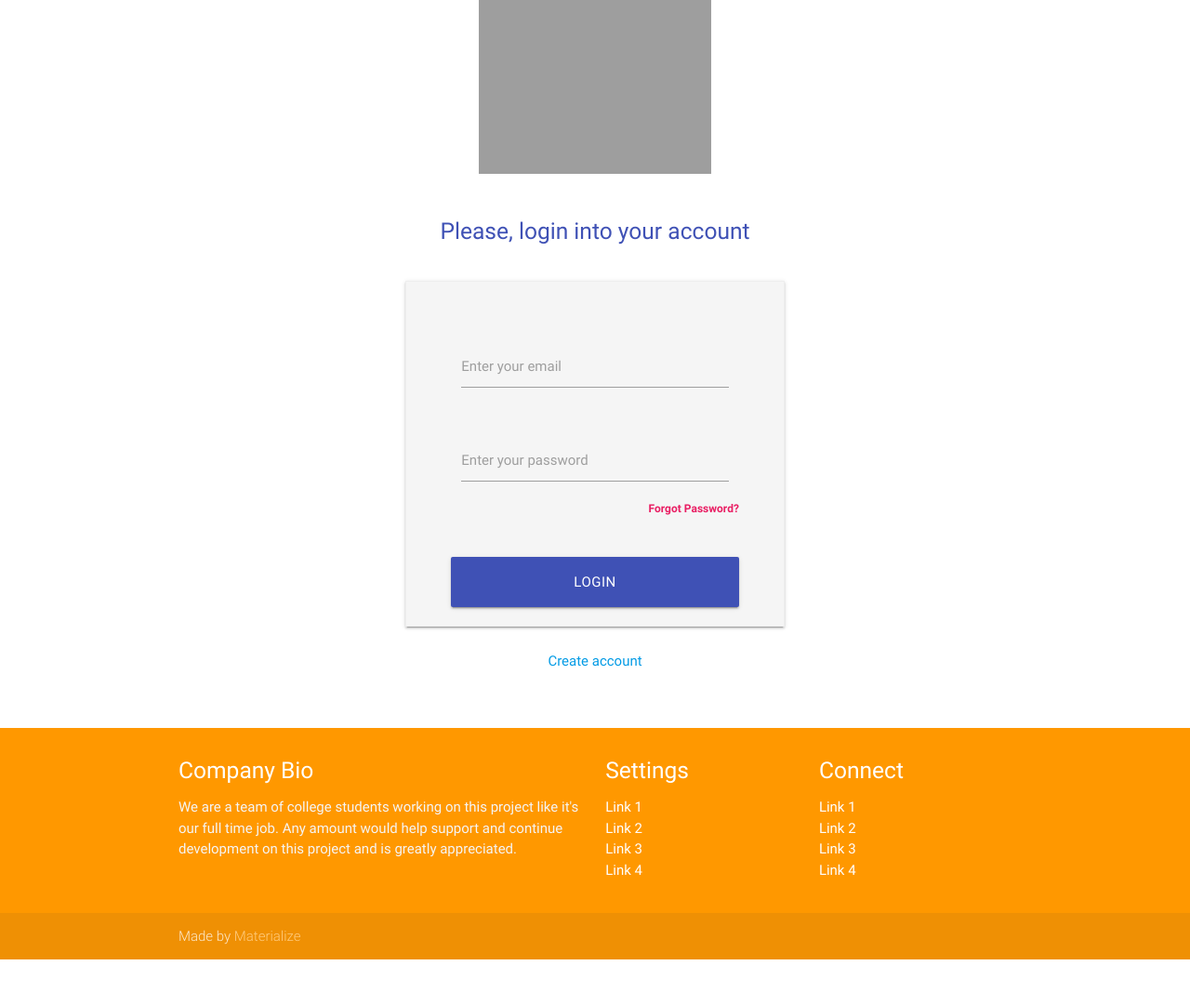
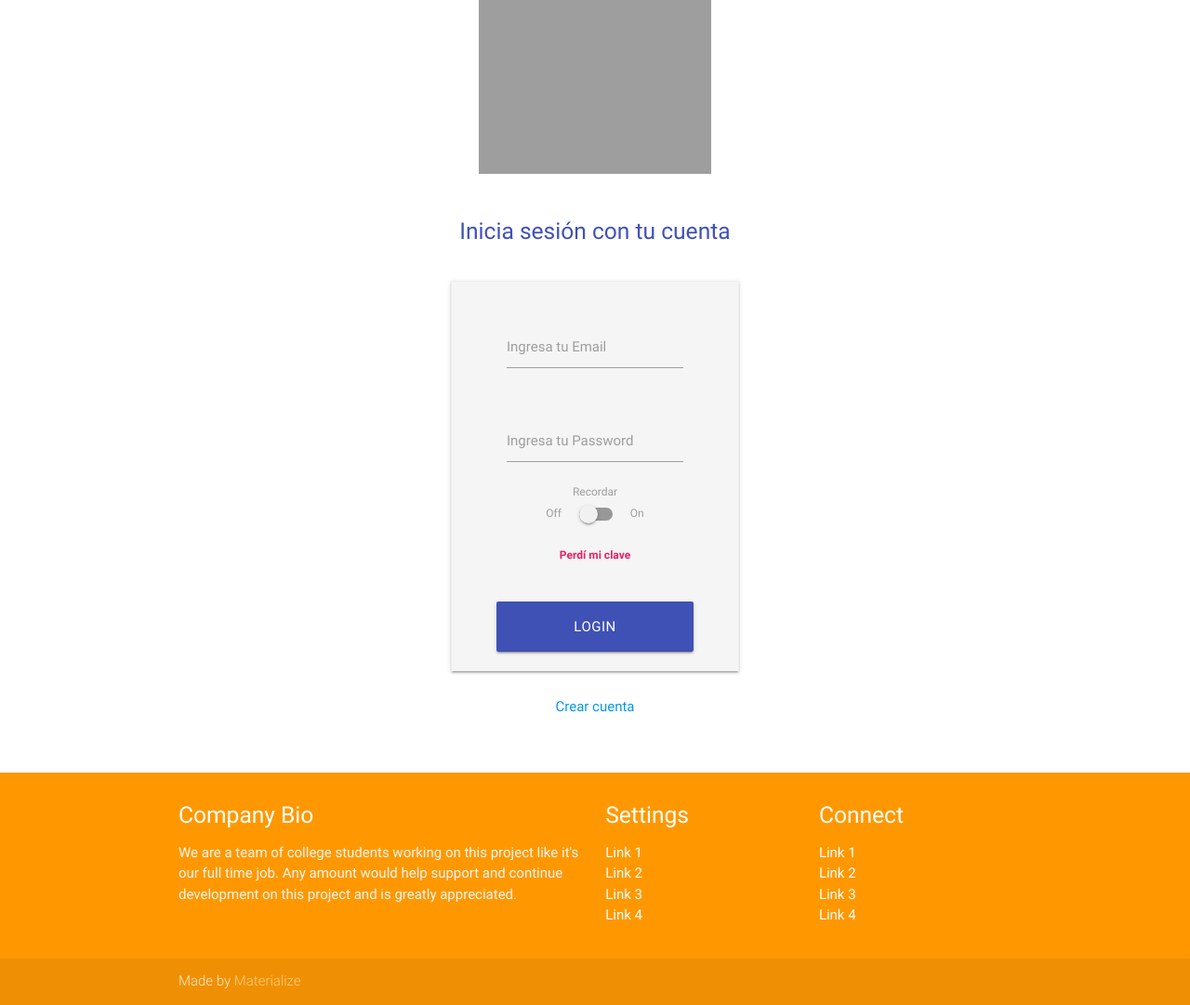
Before and after one commit to lmancuso/deprevia, a PHP site: page /login.php in a window 1280 px wide. Shown: the part 95-1176 px from the top of the page at 93% size. Before the commit the page ends 1127 px from the top, so only its background shows below. Run offline with PHP 8.4, Linux system fonts and the light colour scheme; some libraries are stand-ins or nearby versions; grey boxes are pictures that could not be loaded.

Commit message:
cambios en login

```diff
--- a/login.php
+++ b/login.php
@@ -21,36 +21,49 @@
       <img class="responsive-img" style="width: 250px;" src="https://i.imgur.com/ax0NCsK.gif" />
       <div class="section"></div>
 
-      <h5 class="indigo-text">Please, login into your account</h5>
+      <h5 class="indigo-text">Inicia sesión con tu cuenta</h5>
       <div class="section"></div>
 
       <div class="container">
         <div class="z-depth-1 grey lighten-4 row" style="display: inline-block; padding: 32px 48px 0px 48px; border: 1px solid #EEE;">
 
           <form class="col s12" method="post">
-            <div class='row'>
-              <div class='col s12'>
-              </div>
-            </div>
+
 
             <div class='row'>
               <div class='input-field col s12'>
                 <input class='validate' type='email' name='email' id='email' />
-                <label for='email'>Enter your email</label>
+                <label for='email'>Ingresa tu Email</label>
               </div>
             </div>
 
             <div class='row'>
               <div class='input-field col s12'>
                 <input class='validate' type='password' name='password' id='password' />
-                <label for='password'>Enter your password</label>
+                <label for='password'>Ingresa tu Password</label>
               </div>
-              <label style='float: right;'>
-								<a class='pink-text' href='#!'><b>Forgot Password?</b></a>
-							</label>
+
+              <div class="row">
+              <label style='float: center;'>
+                Recordar
+              </label>
+              <!-- Switch -->
+                <div class="switch">
+                  <label>
+                    Off
+                    <input type="checkbox">
+                    <span class="lever"></span>
+                    On
+                  </label>
+                </div>
+                <label style='float: center;'>
+                <br>
+                <a class='pink-text' href='#!'><b>Perdí mi clave</b></a>
+                </label>
+              </div>
+
             </div>
 
-            <br />
             <center>
               <div class='row'>
                 <button type='submit' name='btn_login' class='col s12 btn btn-large waves-effect indigo'>Login</button>
@@ -59,7 +72,7 @@
           </form>
         </div>
       </div>
-      <a href="#!">Create account</a>
+      <a href="register.php">Crear cuenta</a>
     </center>
 
     <div class="section"></div>
```
Also changed, not shown: js/init.js (added).
